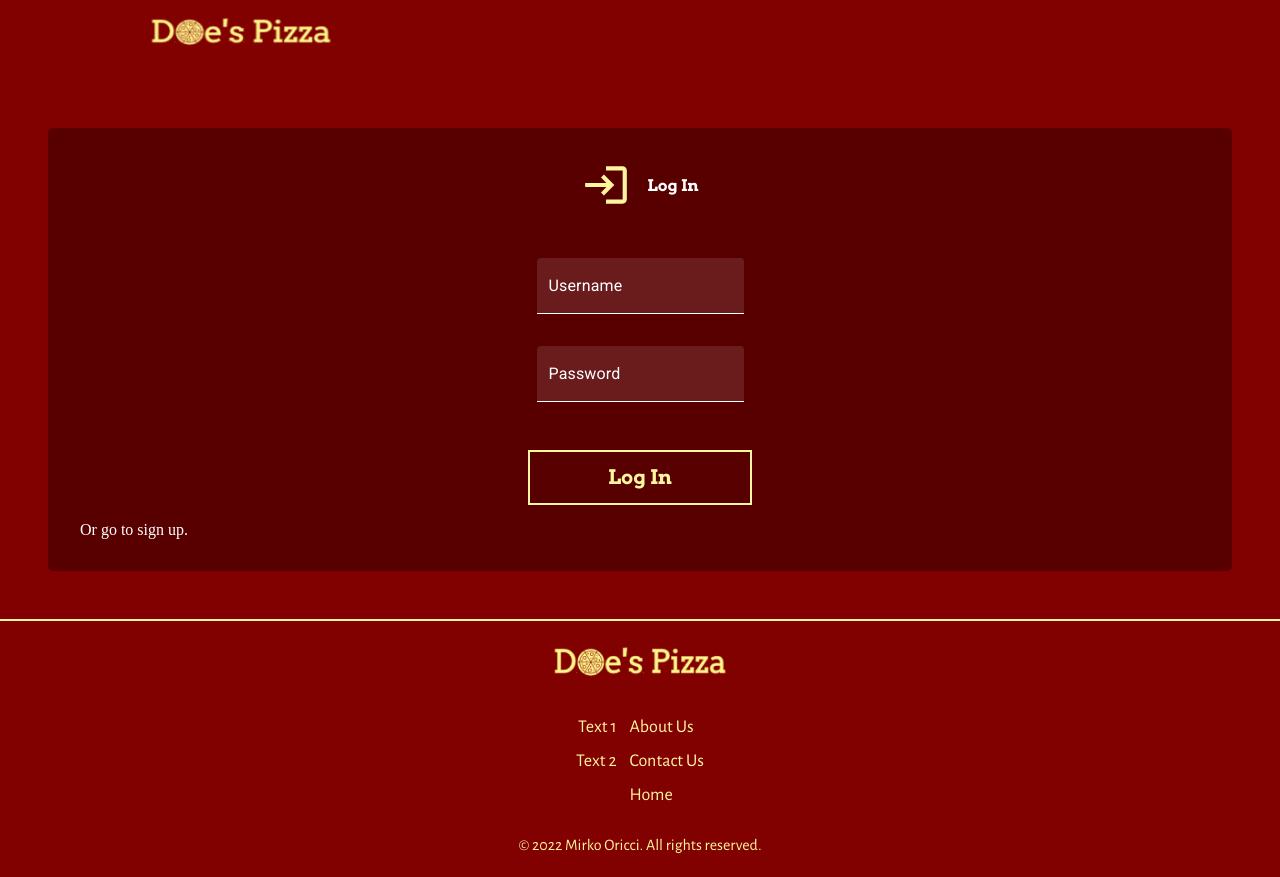
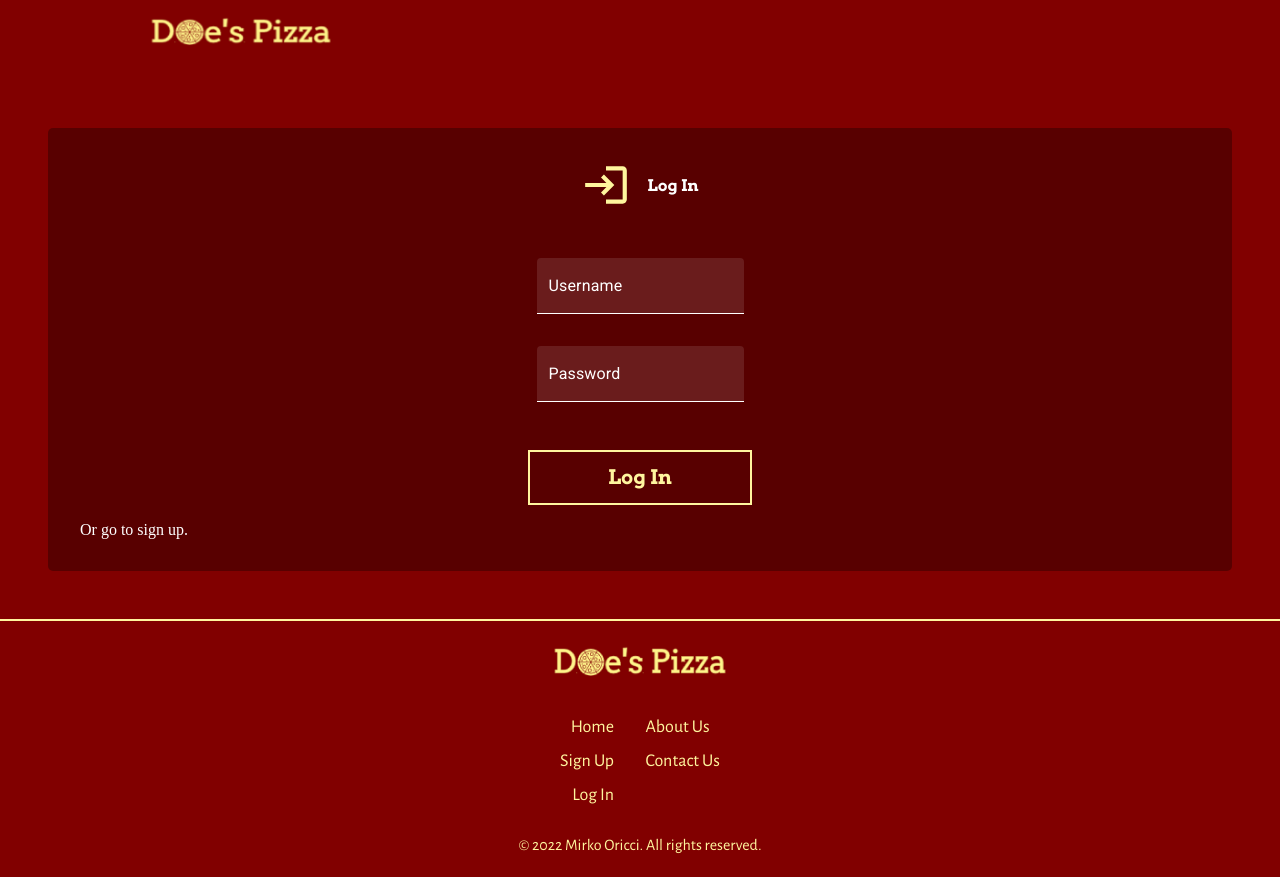
Before and after one commit to Techoplite/Doe-s-Pizza, a Next.js app: page /login in a window 1280 px wide. Built offline with nearby package versions, Linux system fonts and the light colour scheme; a web font is replaced by a local one.

Commit message:
Ad auth links to footing

```diff
--- a/pages/components/Footer.tsx
+++ b/pages/components/Footer.tsx
@@ -3,11 +3,33 @@ import styles from "../../styles/Footer.module.scss";
 import Image from 'next/image'
 import Link from 'next/link';
 import { toggle } from '../../redux/menu/menuSlice';
-import { useAppDispatch } from '../../redux/hooks';
+import { useAppDispatch, useAppSelector } from '../../redux/hooks';
+import { setIsAuthenticated } from '../../redux/auth/authSlice';
+import { resetBooking } from '../../redux/booking/bookingSlice';
+import { resetOrder } from '../../redux/order/orderSlice';
+import { resetYourOrders } from '../../redux/yourOrders/yourOrdersSlice';
 
 
 export default function Footer() {
   const dispatch = useAppDispatch()
+  const isAuthenticated = useAppSelector(state => state.auth.isAuthenticated)
+  const handleLogout = () => {
+    // Should reset every single store
+    dispatch(toggle({ section: 'landing', open: false }))
+    dispatch(setIsAuthenticated({
+      isAuthenticated: false, credentials: {
+        username: '',
+        password: ''
+      }
+    }))
+    dispatch(resetBooking())
+    dispatch(resetOrder())
+    dispatch(resetYourOrders())
+  }
+  const homeLink =
+    <Link href="/" passHref >
+      <p onClick={() => dispatch(toggle({ section: 'landing', open: false }))}>Home</p>
+    </Link>
   return (
     <section className={styles['section-footer']}>
       <div className={styles['logo-wrapper']}>
@@ -21,18 +43,31 @@ export default function Footer() {
       </div>
       <div className={styles['links-container']}>
         <div className={styles['left']}>
-          <p>Text 1</p>
-          <p>Text 2</p>
+          {homeLink}
+          {!isAuthenticated ?
+            (
+              <>
+                <Link href="/signup" passHref >
+                  <p>Sign Up</p>
+                </Link>
+                <Link href="/login" passHref >
+                  <p>Log In</p>
+                </Link>
+              </>
+            ) : (
+              <>
+                <Link href="/" passHref >
+                  <p onClick={() => handleLogout()}>Log Out</p>
+                </Link>
+              </>)
+          }
         </div>
         <div className={styles['right']}>
-        <Link href="/" passHref >
+          <Link href="/" passHref >
             <p onClick={() => dispatch(toggle({ section: 'about', open: false }))}>About Us</p>
           </Link>
           <Link href="/" passHref >
             <p onClick={() => dispatch(toggle({ section: 'contact', open: false }))}>Contact Us</p>
-          </Link>
-          <Link href="/" passHref >
-            <p onClick={() => dispatch(toggle({ section: 'landing', open: false }))}>Home</p>
           </Link>
         </div>
       </div>
--- a/styles/Footer.module.scss
+++ b/styles/Footer.module.scss
@@ -39,7 +39,7 @@
         display: flex;
         flex-direction: row;
         justify-content: space-between;
-        width: 8rem;
+        width: 10rem;
         margin: auto;
     }
 }
```
